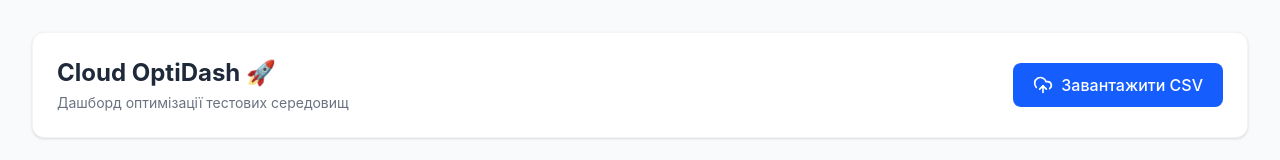
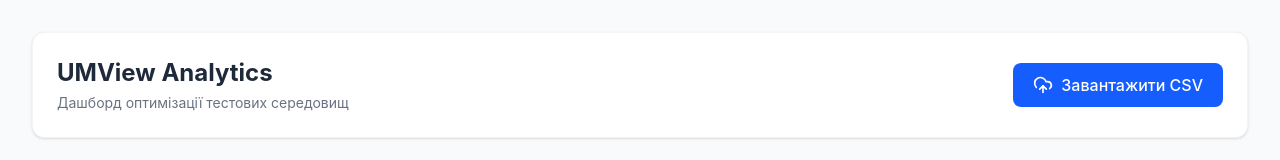
Before and after one commit to NasTiaFox30/UMView-Analytics, a React (Vite) app: page / in a window 1280 px wide. Shown: the top 160 px of the page. Built offline with nearby package versions, Linux system fonts and the light colour scheme.

Commit message:
Rename app

```diff
--- a/src/App.jsx
+++ b/src/App.jsx
@@ -201,7 +201,7 @@
 
         <header className="bg-white p-6 rounded-xl shadow-sm border border-gray-100 flex justify-between items-center">
           <div>
-            <h1 className="text-2xl font-bold text-gray-800">Cloud OptiDash 🚀</h1>
+            <h1 className="text-2xl font-bold text-gray-800">UMView Analytics</h1>
             <p className="text-gray-500 text-sm mt-1">Дашборд оптимізації тестових середовищ</p>
           </div>
           <label className="flex items-center gap-2 bg-blue-600 text-white px-5 py-2.5 rounded-lg cursor-pointer hover:bg-blue-700 transition font-medium">
```
